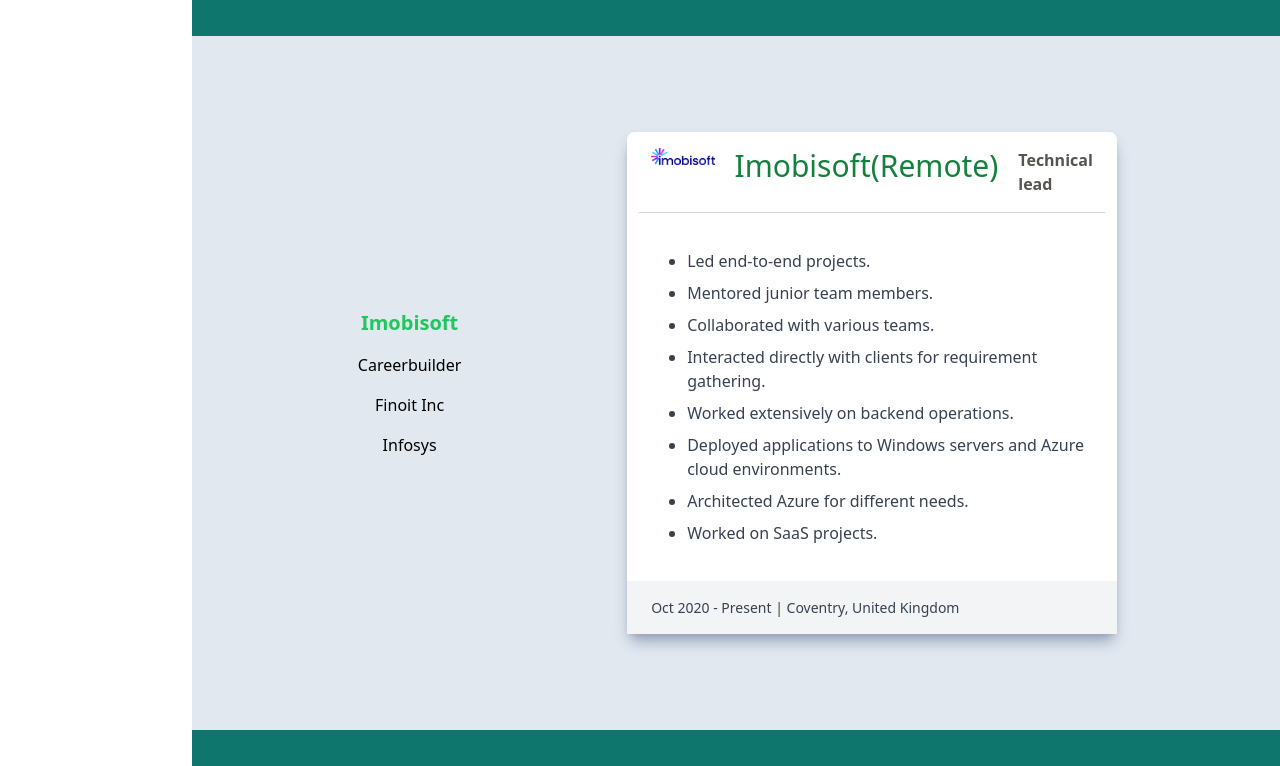
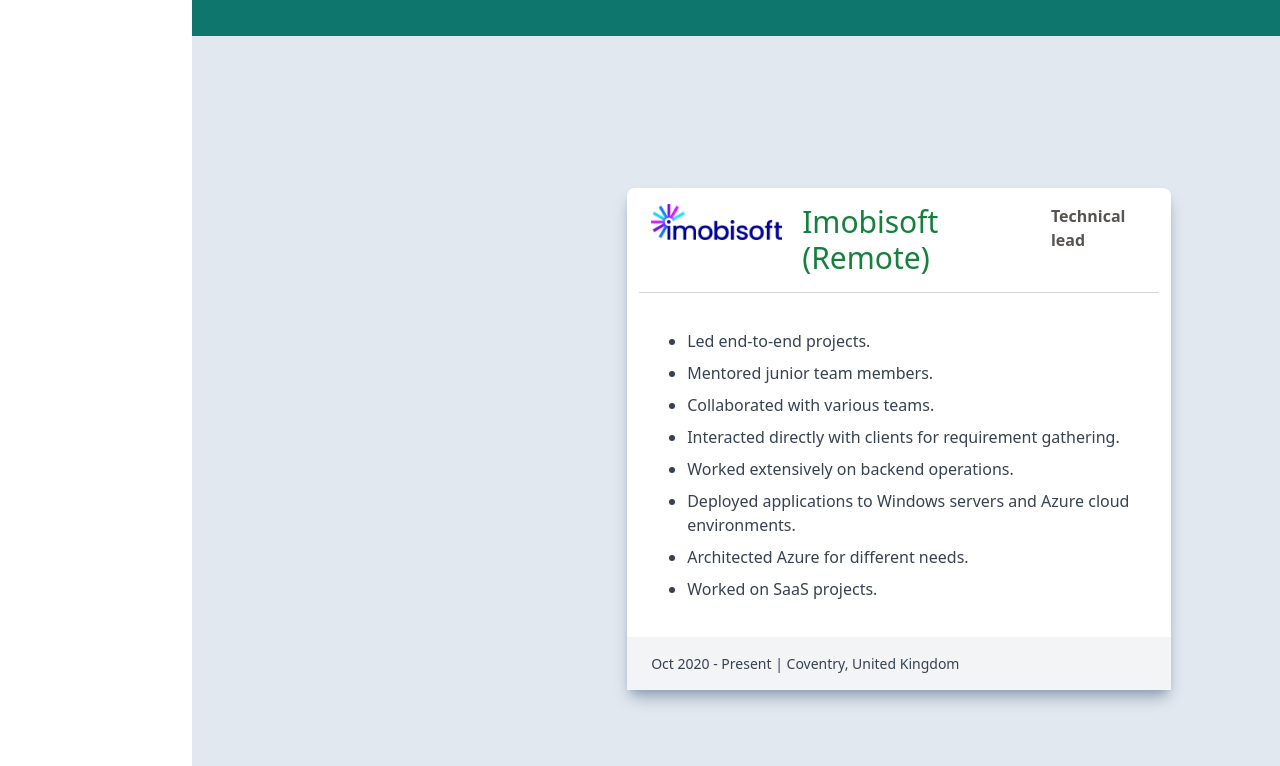
Before and after one commit to shahzad285/ShahzadAhamad, a React (Create React App) app in the folder shahzadahamad/: page / in a window 1280 px wide. Shown: the part 2100-2866 px from the top of the page. Built offline with nearby package versions, Linux system fonts and the light colour scheme.

Commit message:
Experience card changes

```diff
--- a/shahzadahamad/src/components/ExperienceCard.tsx
+++ b/shahzadahamad/src/components/ExperienceCard.tsx
@@ -1,10 +1,10 @@
 export default function ExperienceCard(data: ExperienceCardProps) {
 
     return (
-        <div className=" w-9/12 bg-white shadow-lg shadow-slate-400 rounded-lg ">
+        <div className=" w-10/12 bg-white shadow-lg shadow-slate-400 rounded-lg ">
             <div className="flex justify-between border-b border-gray-300 py-4 px-3 mx-3 align-middle ">
-                <div className="pr-5"><img src={data.logo} alt="" /> </div>
-                <div className="pr-5 font-normal text-3xl text-green-700">{data.name}</div>
+                <a href={data.companyLink} target="_blank"><div className="pr-5"><img src={data.logo} alt="" /> </div></a>
+                <a href={data.companyLink}><div className="pr-5 font-normal text-3xl text-green-700">{data.name}</div></a>
                 <div className="text-stone-600 font-semibold">{data.role}</div>
             </div>
             <div className="border-b border-gray-100 py-8 pl-10 text-gray-700">{/* Rendering the description as separate paragraphs */}
@@ -54,6 +54,7 @@
 export interface ExperienceCardProps {
     pointer: string;
     logo: string;
+    companyLink: string;
     name: string;
     description: string;
     role: string;
--- a/shahzadahamad/src/pages/Education.tsx
+++ b/shahzadahamad/src/pages/Education.tsx
@@ -1,7 +1,7 @@
 export default function Education()
 {
     return <>
-    <p className="bg-teal-700 text-5xl font-thin pl-1 py-8">EDUCATION</p>
+              <p className="bg-teal-700 text-5xl font-thin pl-10 text-white py-8">EDUCATION</p>
                 <div className=" my-24 center flex flex-col justify-center items-center space-y-4">
                     <p className="text-teal-700 font-medium text-xl">UNIVERSITY INSTITUTE OF ENGINEERING AND TECHNOLOGY, PANJAB UNIVERSITY</p>
                     <p className="text-teal-700 font-medium text-xl">2010-2014</p>
--- a/shahzadahamad/src/pages/Experience.tsx
+++ b/shahzadahamad/src/pages/Experience.tsx
@@ -12,7 +12,8 @@
             pointer: "Imobisoft",
             experienceTime: "Oct 2020 - Present",
             logo: "/images/imobisoft.png",
-            name: "Imobisoft(Remote)",
+            companyLink:"https://www.imobisoft.co.uk/",
+            name: "Imobisoft (Remote)",
             role: "Technical lead",
             description: `Led end-to-end projects.
                           Mentored junior team members.
@@ -28,6 +29,7 @@
             pointer: "Careerbuilder",
             experienceTime: "Jul 2019 - Oct 2020",
             logo: "/images/careerbuilder.png",
+            companyLink:"https://www.careerbuilder.co.in/",
             name: "Careerbuilder India",
             role: "Software engineer 2",
             description: `Contributed to the development of Workterra, a comprehensive SaaS healthcare solution, utilizing .NET for backend and Angular for frontend.
@@ -35,9 +37,10 @@
             location: "Noida, India"
         },
         {
-            pointer: "Finoit Inc",
+            pointer: "Finoit Technologies",
             experienceTime: "Oct 2017 - Jul 2019",
             logo: "/images/finoit.png",
+            companyLink:"https://www.finoit.com/",
             name: "Finoit Inc",
             role: "Senior software engineer",
             description: `Contributed to FieldCircle, a top-rated field service CRM, streamlining service and maintenance operations.
@@ -50,6 +53,7 @@
             pointer: "Infosys",
             experienceTime: "Jul 2014 - Sep 2017",
             logo: "/images/infosys.png",
+            companyLink:"https://www.infosys.com/",
             name: "Infosys",
             role: "System engineer",
             description:`Engaged in diverse projects, contributing to system development and enhancing technical competencies.
@@ -76,22 +80,11 @@
             </div>
             <div className="w-5/6 lg:w-3/5 flex  flex-col items-center justify-center flex-shrink-0">
                 {experienceData.map((experience, index) => (
-                    <div key={index} className={`w-full block md:${selectedItem === experience.pointer ? "block" : "hidden"}`}>
+                    <div key={index} className={`w-full my-14 block lg:${selectedItem === experience.pointer ? "block" : "hidden"}`}>
                         <ExperienceCard {...experience} />
                     </div>
                 ))}
-                {/* <div className={`block md:${selectedItem === "Imobisoft" ? "block" : "hidden"}`}>
-                    Imobisoft
-                </div>
-                <div className={`block md:${selectedItem === "Careerbuilder" ? "block" : "hidden"}`}>
-                    Careerbuilder
-                </div>
-                <div className={`block md:${selectedItem === "Finoit Inc" ? "block" : "hidden"}`}>
-                    Finoit Inc
-                </div>
-                <div className={`block md:${selectedItem === "Infosys" ? "block" : "hidden"}`}>
-                    Infosys
-                </div> */}
+
             </div>
         </div>
     </>
--- a/shahzadahamad/src/pages/Intro.tsx
+++ b/shahzadahamad/src/pages/Intro.tsx
@@ -6,7 +6,7 @@
 
             <span> I'm Shahzad Ahamad, a passionate Full Stack Developer with expertise in Azure cloud deployments. I have a knack for problem-solving and a love for creating efficient, scalable solutions. From the backend to the frontend, I bring ideas to life.</span>
         </div>
-        <div id="profilePhoto" className="hidden md:block ">
+        <div id="profilePhoto" className="hidden lg:block ">
             <img className="w-full h-auto " src="/images/profilePhoto.webp" alt="" />
         </div>
     </>
```
